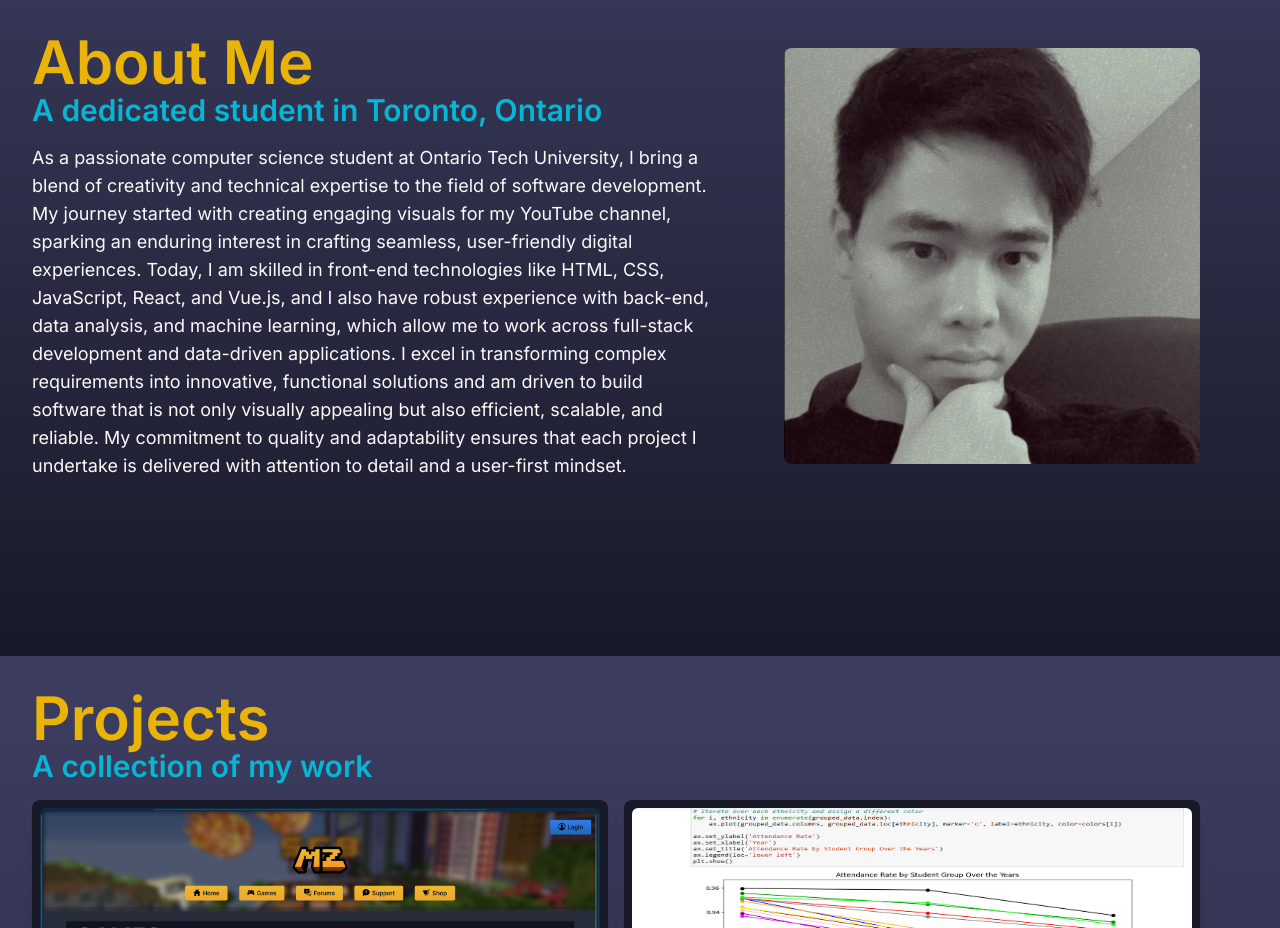
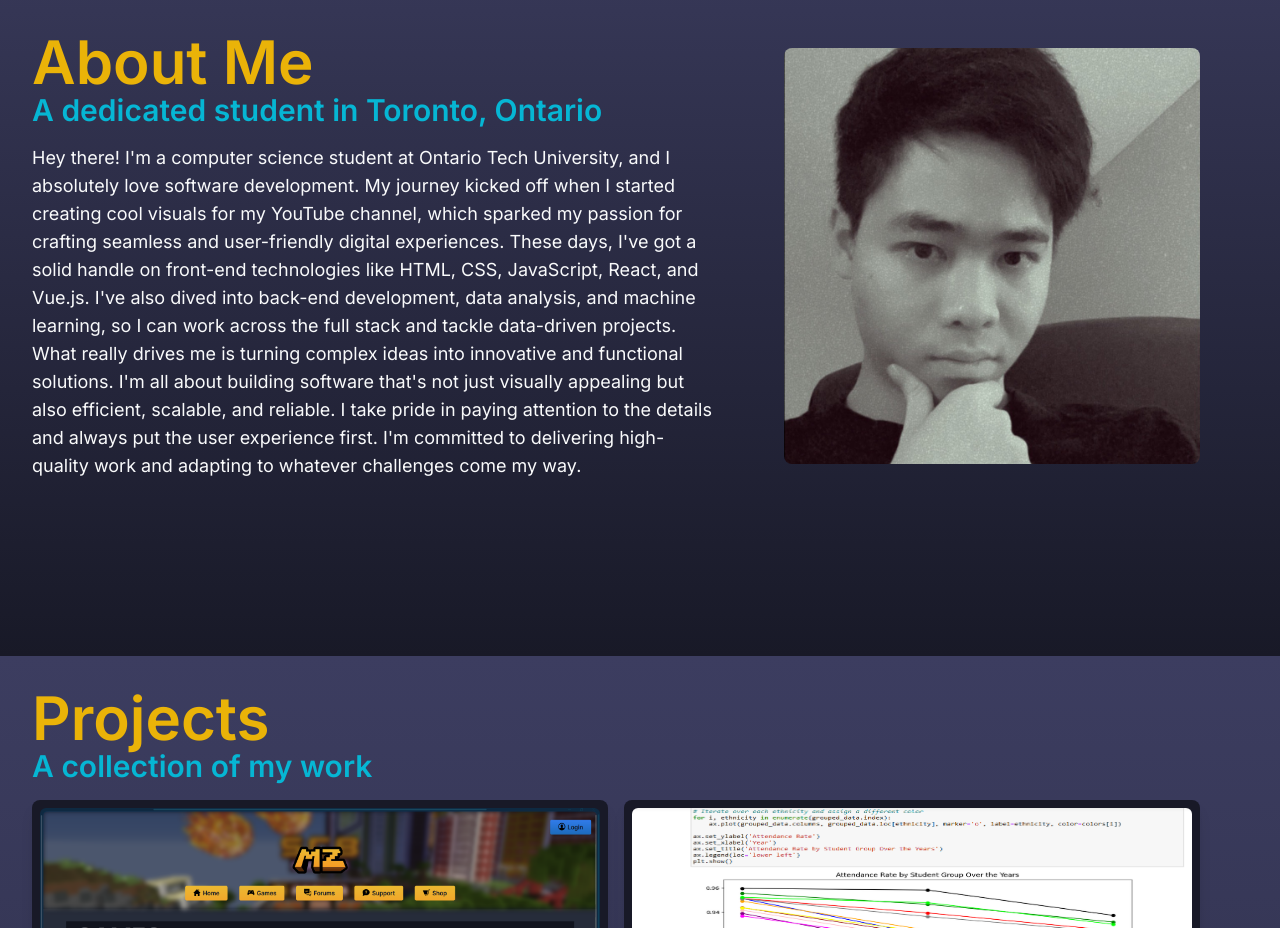
Before and after one commit to yambrose/Portfolio-Site, a React (Vite) app: page / in a window 1280 px wide. Shown: the part 1040-1968 px from the top of the page. Built offline with nearby package versions, Linux system fonts and the light colour scheme.

Commit message:
Update AboutMe.jsx

```diff
--- a/src/components/AboutMe.jsx
+++ b/src/components/AboutMe.jsx
@@ -20,7 +20,11 @@ export default function AboutMe() {
                     <RevealOnScroll>
                         <p className='text-gray-50 text-sm overflow-y-auto text-ellipsis whitespace-normal
                      min-h-40 lg:text-lg pt-2 lg:pt-4'>
-                            As a passionate computer science student at Ontario Tech University, I bring a blend of creativity and technical expertise to the field of software development. My journey started with creating engaging visuals for my YouTube channel, sparking an enduring interest in crafting seamless, user-friendly digital experiences. Today, I am skilled in front-end technologies like HTML, CSS, JavaScript, React, and Vue.js, and I also have robust experience with back-end, data analysis, and machine learning, which allow me to work across full-stack development and data-driven applications. I excel in transforming complex requirements into innovative, functional solutions and am driven to build software that is not only visually appealing but also efficient, scalable, and reliable. My commitment to quality and adaptability ensures that each project I undertake is delivered with attention to detail and a user-first mindset.
+                            Hey there! I'm a computer science student at Ontario Tech University, and I absolutely love software development. My journey kicked off when I started creating cool visuals for my YouTube channel, which sparked my passion for crafting seamless and user-friendly digital experiences.
+
+                            These days, I've got a solid handle on front-end technologies like HTML, CSS, JavaScript, React, and Vue.js. I've also dived into back-end development, data analysis, and machine learning, so I can work across the full stack and tackle data-driven projects.
+
+                            What really drives me is turning complex ideas into innovative and functional solutions. I'm all about building software that's not just visually appealing but also efficient, scalable, and reliable. I take pride in paying attention to the details and always put the user experience first. I'm committed to delivering high-quality work and adapting to whatever challenges come my way.
                         </p>
                     </RevealOnScroll>
 
```
